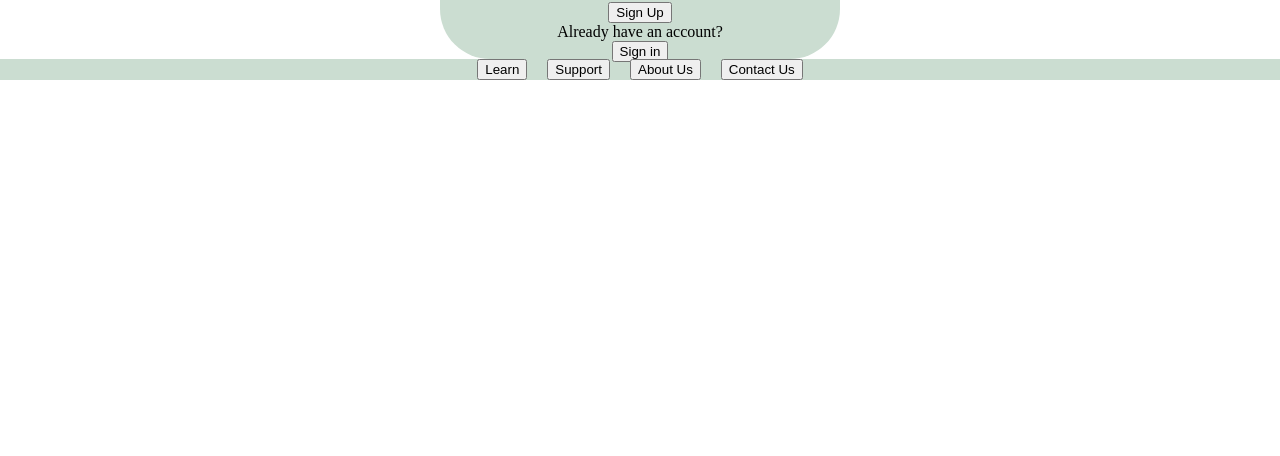
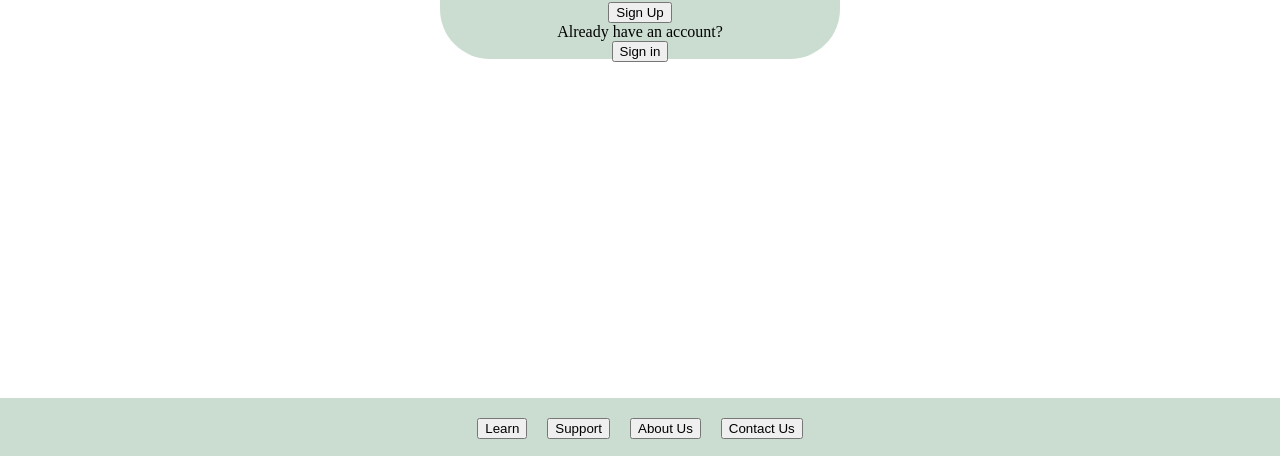
Before and after one commit to bhawansh-bns/final-screens, a React (Create React App) app: page / in a window 1280 px wide. Shown: the part 341-797 px from the top of the page. Built offline with nearby package versions, Linux system fonts and the light colour scheme.

Commit message:
BNS: Footer updated

```diff
--- a/src/LandingPage/LandingPage.jsx
+++ b/src/LandingPage/LandingPage.jsx
@@ -8,15 +8,15 @@ import styles from './LandingPageStyles.module.css';
 
 const LandingPage = () =>{
     return(
-        <>
+        <div className={styles.landingpage}>
         <MainContainer />
         <Footer className={styles.footer}>
-        <Button className={styles.footerbutton}>Learn</Button>
-        <Button className={styles.footerbutton}>Support</Button>
-        <Button className={styles.footerbutton}>About Us</Button>
-        <Button className={styles.footerbutton}>Contact Us</Button>
-      </Footer>
-        </>
+            <Button className={styles.footerbutton}>Learn</Button>
+            <Button className={styles.footerbutton}>Support</Button>
+            <Button className={styles.footerbutton}>About Us</Button>
+            <Button className={styles.footerbutton}>Contact Us</Button>
+        </Footer>
+        </div>
     );
 };
 
--- a/src/LandingPage/LandingPageStyles.module.css
+++ b/src/LandingPage/LandingPageStyles.module.css
@@ -1,3 +1,9 @@
+.landingpage {
+  display: flex;
+  flex-direction: column;
+  min-height: 100vh;
+}
+
 .maincontainer {
   display: flex;
   flex-direction: column;
@@ -10,14 +16,7 @@
   margin: 0 auto;
 }
 
-.footer {
-  display: flex;
-  justify-content: center;
-  align-items: center;
-  background-color: black;
-  /* background-color: var(--color-gainsboro-200); */
-}
 
 .footerbutton {
-  margin: 0 10px;
+  margin: 10px ;
 }
--- a/src/components/FooterStyles.module.css
+++ b/src/components/FooterStyles.module.css
@@ -3,4 +3,6 @@
   justify-content: center;
   align-items: center;
   background-color: var(--color-gainsboro-200);
+  margin-top: auto;
+  padding: 10px 10px;
 }
```
